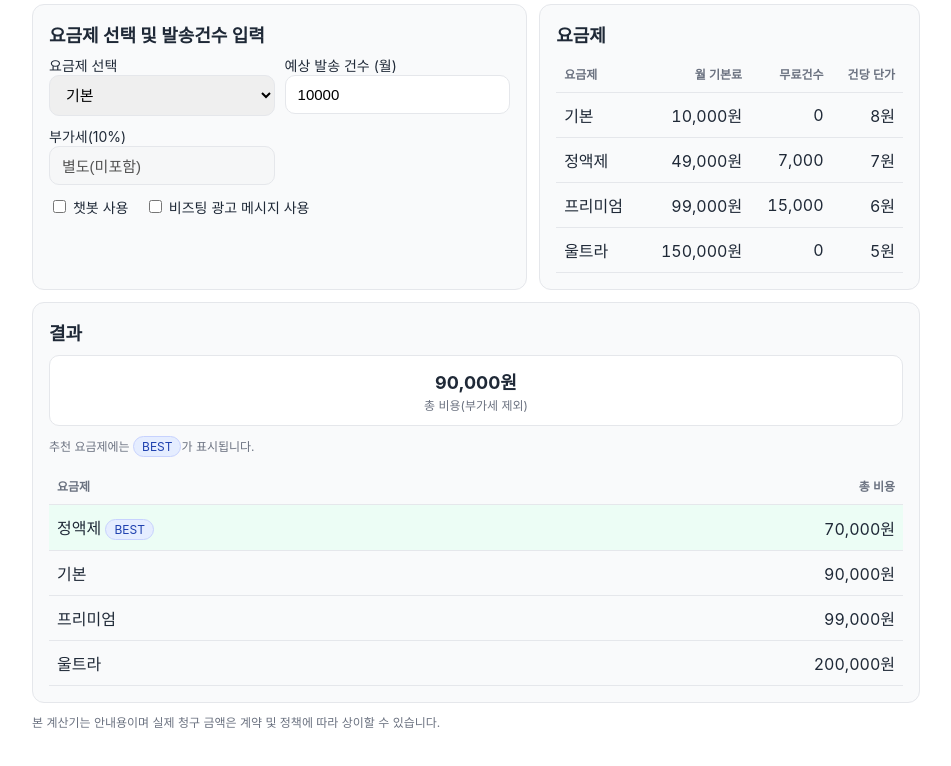
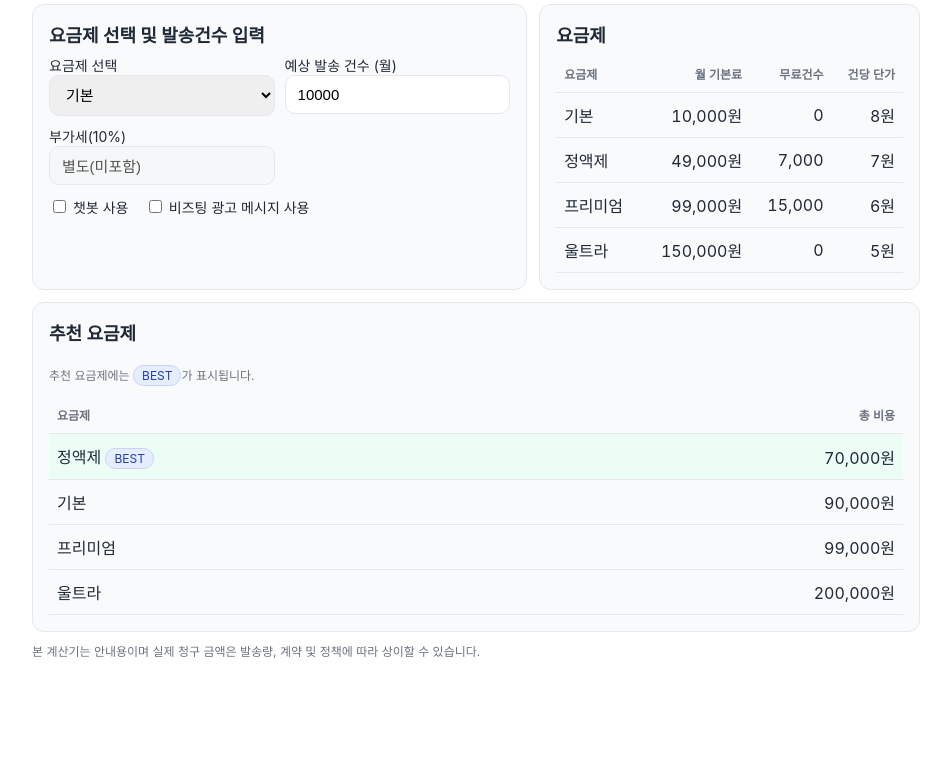
Before and after one commit to hee-duck/biztalk_bizMessage_calculator, a plain HTML site: page pricing-calculator.html in a window 1280 px wide. Shown: the part 88-854 px from the top of the page, without its empty margins (164-1115 px from the left). After the commit the page ends 811 px from the top, so only its background shows below. Drawn offline with Linux system fonts and the light colour scheme.

Commit message:
Update pricing-calculator.html

```diff
--- a/pricing-calculator.html
+++ b/pricing-calculator.html
@@ -105,9 +105,9 @@
     </div>
 
     <div class="card" style="margin-top:12px;">
-      <h2>결과</h2>
+      <h2>추천 요금제</h2>
       <div class="kpi" id="kpi">
-        <div class="k"><div class="v" id="k_total">-</div><div class="t">총 비용(부가세 제외)</div></div>
+        <!-- <div class="k"><div class="v" id="k_total">-</div><div class="t">총 비용(부가세 제외)</div></div> -->
       </div>
       <div class="footer">추천 요금제에는 <span class="pill">BEST</span>가 표시됩니다.</div>
       <div style="overflow-x:auto; margin-top:10px;">
@@ -123,7 +123,7 @@
       </div>
     </div>
 
-    <div class="footer">본 계산기는 안내용이며 실제 청구 금액은 계약 및 정책에 따라 상이할 수 있습니다.</div>
+    <div class="footer">본 계산기는 안내용이며 실제 청구 금액은 발송량, 계약 및 정책에 따라 상이할 수 있습니다.</div>
   </div>
 
   <script>
```
